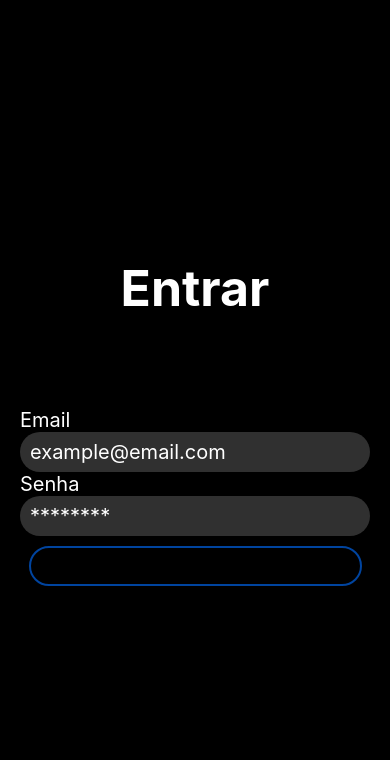
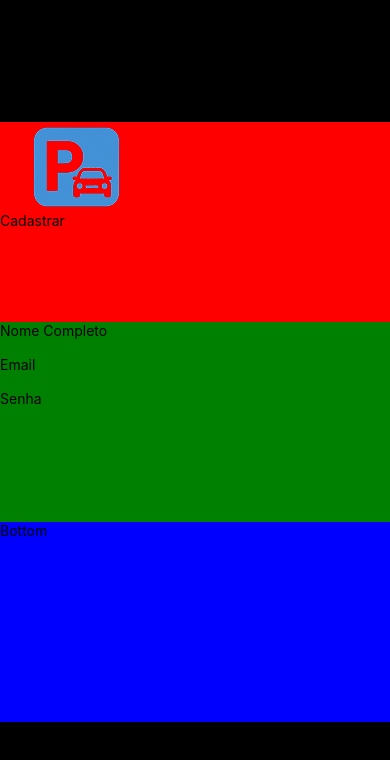
Before and after one commit to Rei1DT/SenaiParking, a React Native app: screen / in a window 390 px wide. Shown: the top 760 px of the page. Built offline with nearby package versions, Linux system fonts and the light colour scheme.

Commit message:
feat: cadastro screen

```diff
--- a/App.js
+++ b/App.js
@@ -1,7 +1,7 @@
 import { StatusBar } from 'expo-status-bar';
 import styled from 'styled-components/native';
 import Login from './src/screens/login';
-
+import Cadastro from './src/screens/cadastro';
 
 const ContainerApp = styled.SafeAreaView`
 flex: 1;
@@ -11,7 +11,7 @@ export default function App() {
   return (
     <ContainerApp>
       <StatusBar hidden />
-      <Login />
+      <Cadastro />
     </ContainerApp>
 
   );
--- a/package.json
+++ b/package.json
@@ -13,6 +13,7 @@
     "expo-status-bar": "~2.2.3",
     "react": "19.0.0",
     "react-native": "0.79.6",
+    "react-native-linear-gradient": "^2.8.3",
     "styled-components": "^6.1.19"
   },
   "devDependencies": {
--- /dev/null
+++ b/src/screens/cadastro/index.jsx
@@ -0,0 +1,26 @@
+import { CadastroContainer, BoxTop, BoxMid, BoxBottom, Bottom, Logo, CadastrarTitle, NomeLabel, NomeInput, EmailLabel, EmailInput, SenhaLabel, SenhaInput } from "./style"
+
+export default function Cadastro() {
+    return (
+        <CadastroContainer>
+            <BoxTop>
+                <Logo source={require("../../assets/images/logo.png")}></Logo>
+                <CadastrarTitle>Cadastrar</CadastrarTitle>
+            </BoxTop>
+            <BoxMid>
+                <NomeLabel>Nome Completo</NomeLabel>
+                <NomeInput></NomeInput>
+                <EmailLabel>Email</EmailLabel>
+                <EmailInput></EmailInput>
+                <SenhaLabel>Senha</SenhaLabel>
+                <SenhaInput></SenhaInput>
+            </BoxMid>
+            <BoxBottom>
+                <Bottom>Bottom</Bottom>
+            </BoxBottom>
+
+        </CadastroContainer>
+
+    )
+
+}
--- /dev/null
+++ b/src/screens/cadastro/style.js
@@ -0,0 +1,53 @@
+import styled from "styled-components/native";
+
+export const CadastroContainer = styled.View`
+    flex: 1;
+    background-color: black;
+    align-items: center;
+    justify-content: center;
+`
+export const BoxTop = styled.View`
+    height: 200px;
+    width: 100%;
+    background-color: red;
+`
+export const Logo = styled.Image`
+
+`
+
+export const CadastrarTitle = styled.Text`
+
+`
+
+export const BoxMid = styled.View`
+    height: 200px;
+    width: 100%;
+    background-color: green;
+`
+export const NomeLabel = styled.Text`
+
+`
+export const NomeInput = styled.TextInput`
+
+`
+export const EmailLabel = styled.Text`
+
+`
+export const EmailInput = styled.TextInput`
+
+`
+export const SenhaLabel = styled.Text`
+
+`
+export const SenhaInput = styled.TextInput`
+
+`
+
+export const BoxBottom = styled.View`
+    height: 200px;
+    width: 100%;
+    background-color: blue;
+`
+export const Bottom = styled.Text`
+
+`
--- a/src/screens/login/index.jsx
+++ b/src/screens/login/index.jsx
@@ -1,23 +1,29 @@
-import React from "react";
-import { LoginContainer, TitleEntrar, Forms, Email, Senha, EmailInput, SenhaInput, EntrarButton } from "./style";
+import { LoginContainer, TitleEntrar, Forms, Email, Senha, EmailInput, SenhaInput, EntrarButton, EntrarLabel } from "./style";
+
 
 export default function Login() {
     return (
         <LoginContainer>
-                <TitleEntrar>Entrar</TitleEntrar>
+            <TitleEntrar>Entrar</TitleEntrar>
             <Forms>
                 <Email>Email</Email>
                 <EmailInput
-                placeholder="example@email.com"
-                keyboardType="email-address">
+                    placeholder="example@email.com"
+                    keyboardType="email-address">
                 </EmailInput>
                 <Senha>Senha</Senha>
                 <SenhaInput
-                placeholder="********"
-                keyboardType="default">
+                    placeholder="********"
+                    keyboardType="default">
                 </SenhaInput>
             </Forms>
-            <EntrarButton></EntrarButton>
+            <EntrarButton
+                colors={['rgba(30, 30, 30, 0.50)', 'rgba(1, 98, 227, 0.50)']}
+                start={{ x: 0, y: 0 }}
+                end={{ x: 1, y: 0 }}
+            >
+                <EntrarLabel>Entrar</EntrarLabel>
+            </EntrarButton>
         </LoginContainer>
     )
 }
--- a/src/screens/login/style.js
+++ b/src/screens/login/style.js
@@ -1,4 +1,5 @@
-import styled from "styled-components/native"
+import styled from "styled-components/native";
+import LinearGradient from "react-native-linear-gradient";
 
 export const LoginContainer = styled.View`
     flex: 1;
@@ -46,7 +47,6 @@ export const SenhaInput = styled.TextInput`
     border-radius: 20px;
 `
 export const EntrarButton = styled.TouchableOpacity`
-    padding: 5px 159px;
     height: 40px;
     width: 90%;
     justify-content: center;
@@ -54,3 +54,7 @@ export const EntrarButton = styled.TouchableOpacity`
     border-radius: 100px;
     border: 2px solid rgba(1, 98, 227, 0.70);
 `
+export const EntrarLabel = styled.Text`
+        color: white;
+        font-size: 20px;
+`
```
Also changed, not shown: src/assets/images/logo.png (added), 1 other file (tests, documents, lock files or other folders).
